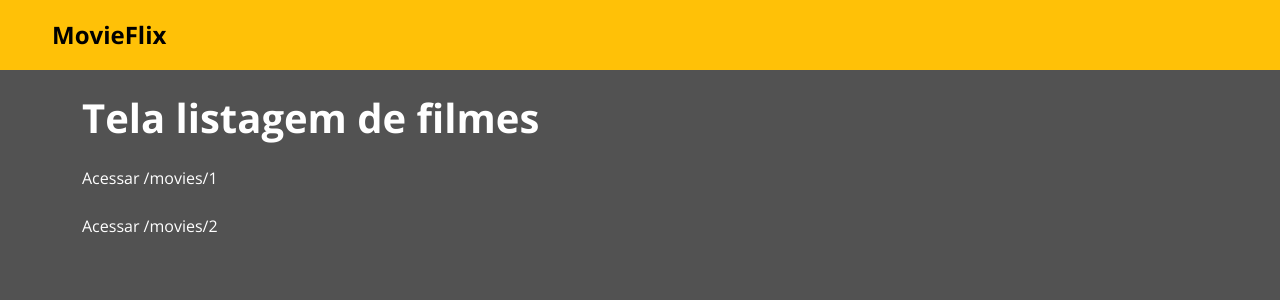
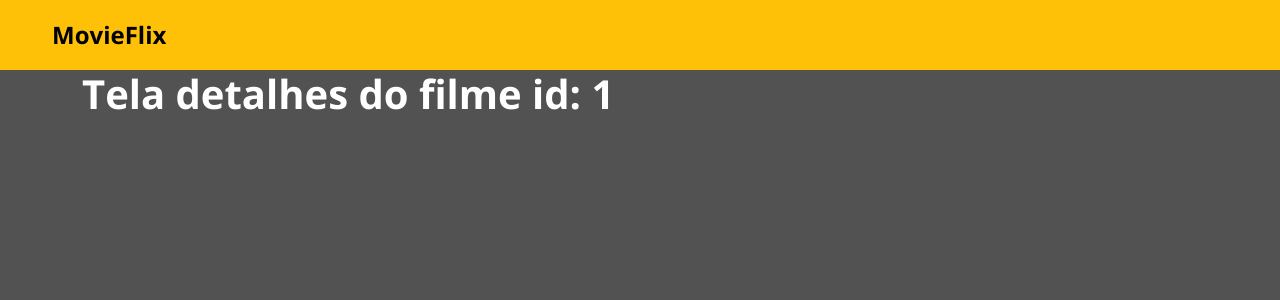
Before and after one commit to juliopedroso/bds-desafio-cap3, a React (Create React App) app: page /movies/1 in a window 1280 px wide. Shown: the top 300 px of the page. Built offline with nearby package versions, Linux system fonts and the light colour scheme; no server answers.

Commit message:
Create MovieDetails

```diff
--- a/src/Routes.tsx
+++ b/src/Routes.tsx
@@ -3,6 +3,7 @@ import Home from 'pages/Home';
 import Navbar from 'components/Navbar';
 import { BrowserRouter, Switch, Route } from 'react-router-dom';
 import MovieCatalog from 'pages/Private/MovieCatalog';
+import MovieDetails from 'pages/Private/MovieDetails';
 
 const Routes = () => (
     <BrowserRouter>
@@ -11,9 +12,11 @@ const Routes = () => (
             <Route path="/" exact>
                 <Home />
             </Route>
-
-            <Route path="/movies" >
+            <Route path="/movies" exact>
                 <MovieCatalog />
+            </Route>
+            <Route path="/movies/:movieid" >
+                <MovieDetails />
             </Route>
         </Switch>
     </BrowserRouter>
--- /dev/null
+++ b/src/pages/Private/MovieDetails/index.tsx
@@ -0,0 +1,10 @@
+const MovieDetails = ()=>{
+    return(
+        <div className="container">
+            <h1>Tela detalhes do filme id: 1</h1>
+        </div>
+
+    )
+};
+
+export default MovieDetails;
```
Also changed, not shown: src/pages/Private/MovieCatalog/styles.css (deleted).
